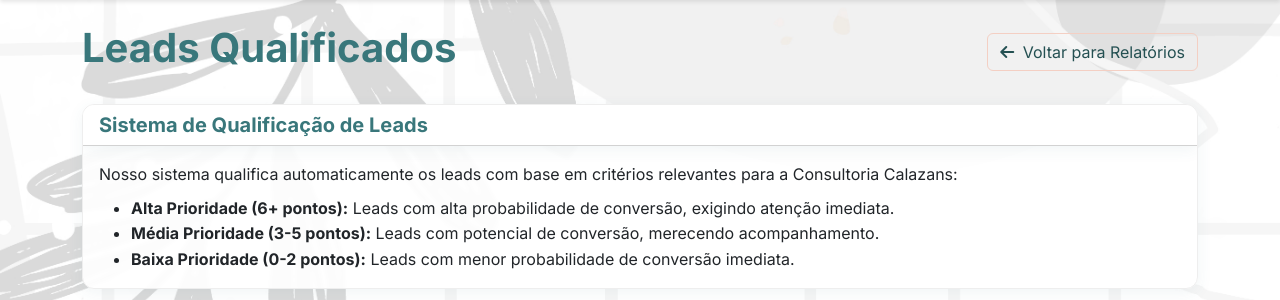
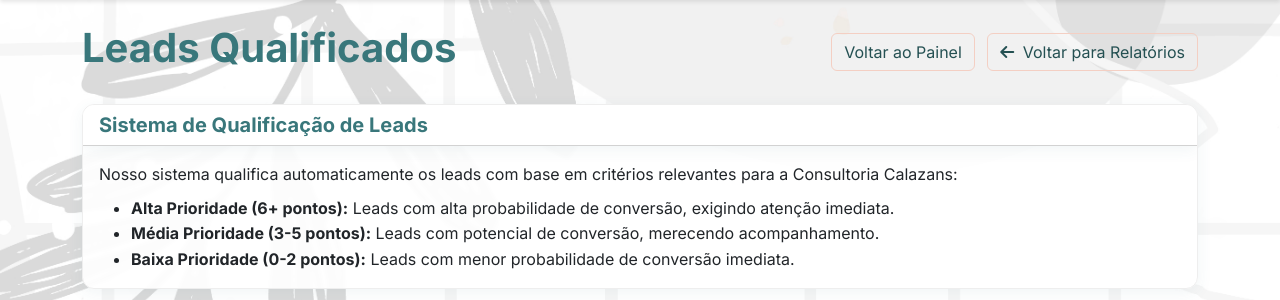
Before and after one commit to GabrielVieira1998/consultoria_calazans_v0, a Flask app: page /admin/reports/qualified-leads in a window 1280 px wide. Shown: the part 98-398 px from the top of the page. Run offline with Flask 3, Linux system fonts and the light colour scheme; the visitor is signed in with stand-in values (Sample User, id 1); data that the repository does not hold is empty.

Commit message:
Adicionado botão 'Voltar ao Painel' nas páginas de relatórios e leads qualificados

```diff
--- a/app/templates/admin/qualified_leads.html
+++ b/app/templates/admin/qualified_leads.html
@@ -48,11 +48,14 @@
 
 {% block content %}
 <div class="container py-4">
-    <div class="d-flex justify-content-between align-items-center mb-4">
+    <div class="d-flex justify-content-between align-items-center mb-4 flex-wrap">
         <h1>Leads Qualificados</h1>
-        <a href="{{ url_for('admin.reports') }}" class="btn btn-outline-secondary">
-            <i class="fas fa-arrow-left me-1"></i> Voltar para Relatórios
-        </a>
+        <div class="mt-2 mt-md-0">
+            <a href="{{ url_for('admin.dashboard') }}" class="btn btn-outline-secondary me-2 mb-2 mb-md-0">Voltar ao Painel</a>
+            <a href="{{ url_for('admin.reports') }}" class="btn btn-outline-secondary">
+                <i class="fas fa-arrow-left me-1"></i> Voltar para Relatórios
+            </a>
+        </div>
     </div>
 
     <div class="card mb-4">
```
Also changed, not shown: app/templates/admin/reports.html (+7 -4 lines).
